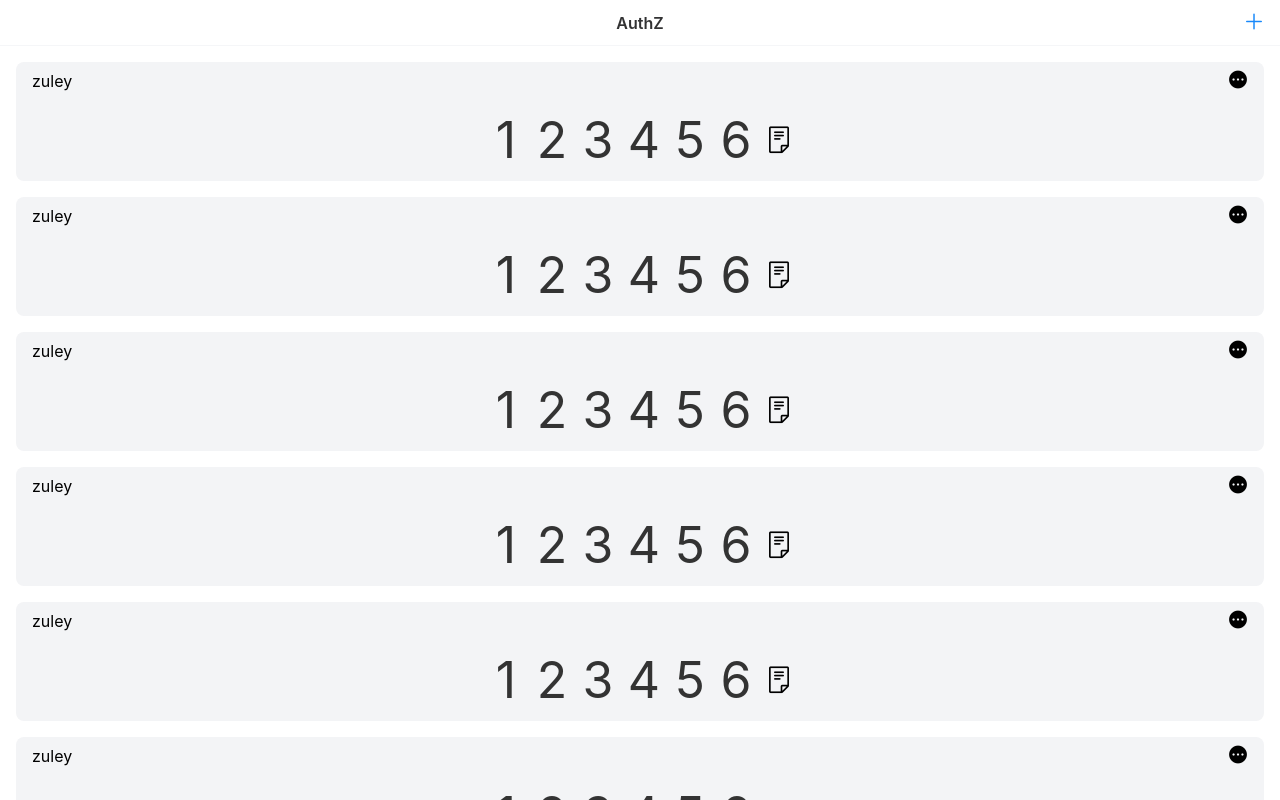
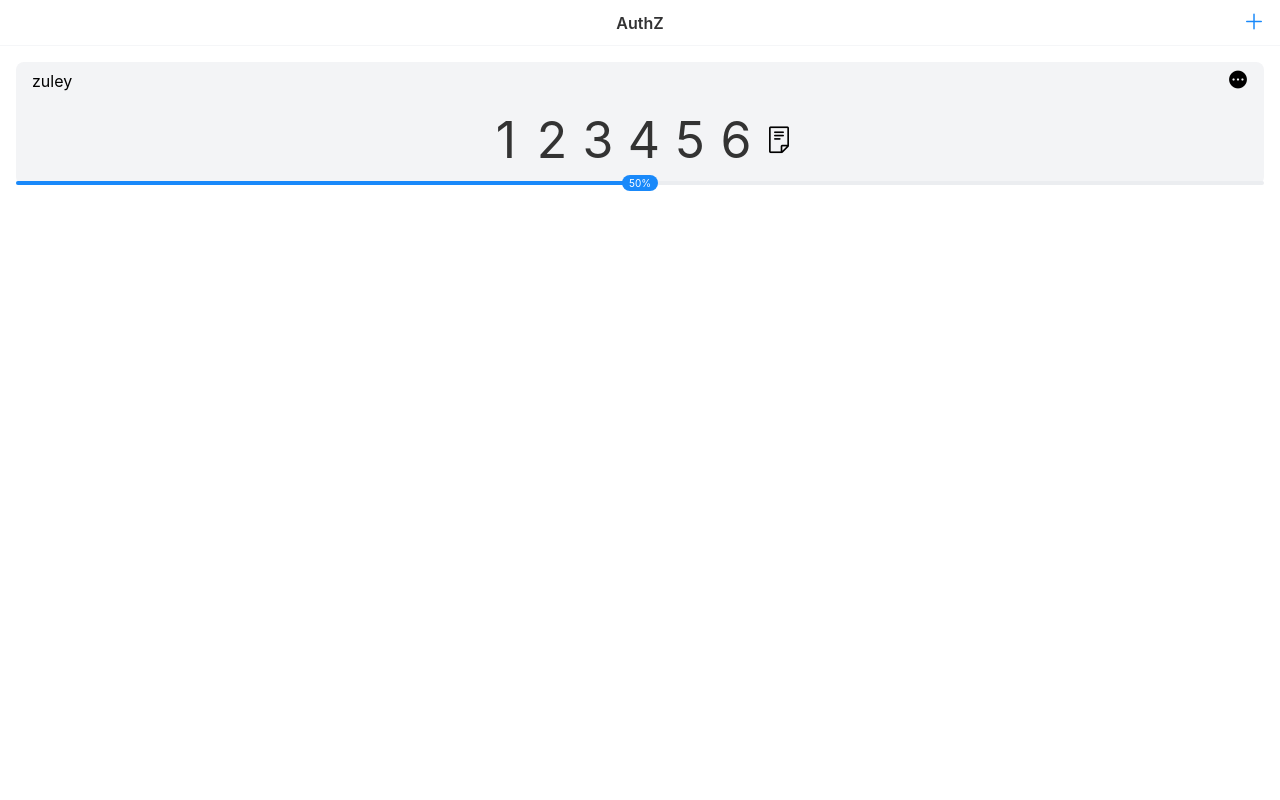
Before and after one commit to zuley/AuthZ, a Vue app in the folder tauri-app/: page / in a window 1280 px wide. Built offline with nearby package versions, Linux system fonts and the light colour scheme.

Commit message:
feat：添加进度条

```diff
--- a/tauri-app/src/components/otpCard/index.vue
+++ b/tauri-app/src/components/otpCard/index.vue
@@ -1,4 +1,5 @@
 <script setup>
+import { ref } from 'vue'
 import { showNotify } from 'vant'
 
 // 复制方法：点击复制图标触发复制文本到剪贴板
@@ -6,11 +7,17 @@ const onHandleCopy = () => {
   navigator.clipboard.writeText('cao')
   showNotify({ type: 'success', message: '复制成功' });
 }
+
+// 进度
+const progress = ref(0)
+setTimeout(() => {
+  progress.value = 50
+}, 1000)
 </script>
 
 <template>
-  <div class="m-card bg-gray-100 px-4 m-4 rounded-lg">
-    <div class="flex justify-between items-center py-2">
+  <div class="m-card bg-gray-100 m-4 rounded-lg">
+    <div class="flex justify-between items-center py-2 px-4">
       <div class="title">zuley</div>
       <div class="more">
         <van-icon name="more" size="20" />
@@ -20,6 +27,7 @@ const onHandleCopy = () => {
       <van-rolling-text :height="50" :start-num="0" :target-num="123456" :duration="0.5" />
       <van-icon class="ml-2" name="description-o" size="30" @click="onHandleCopy" />
     </div>
+    <van-progress :percentage="progress" />
   </div>
 </template>
 
--- /dev/null
+++ b/tauri-app/src/composables/otp.ts
@@ -0,0 +1,3 @@
+/**
+ * otp 方法集合
+ */
--- a/tauri-app/src/main.ts
+++ b/tauri-app/src/main.ts
@@ -7,7 +7,7 @@ import { routes } from 'vue-router/auto-routes'
 
 import App from "./App.vue";
 
-import { Button, NavBar, Icon, RollingText, Notify } from 'vant';
+import { Button, NavBar, Icon, RollingText, Notify, Progress } from 'vant';
 // 2. 引入组件样式
 import 'vant/lib/index.css';
 
@@ -24,5 +24,7 @@ app.use(NavBar)
 app.use(Icon)
 app.use(RollingText)
 app.use(Notify)
+app.use(Progress)
+
 app.use(router)
 app.mount("#app")
--- a/tauri-app/src/pages/index.vue
+++ b/tauri-app/src/pages/index.vue
@@ -12,7 +12,7 @@ import OtpCard from '../components/otpCard/index.vue'
       </template>
     </van-nav-bar>
     <div class="overflow-y-auto flex-1">
-      <OtpCard v-for="item in 10" />
+      <OtpCard v-for="item in 1" />
     </div>
   </div>
 </template>
```
